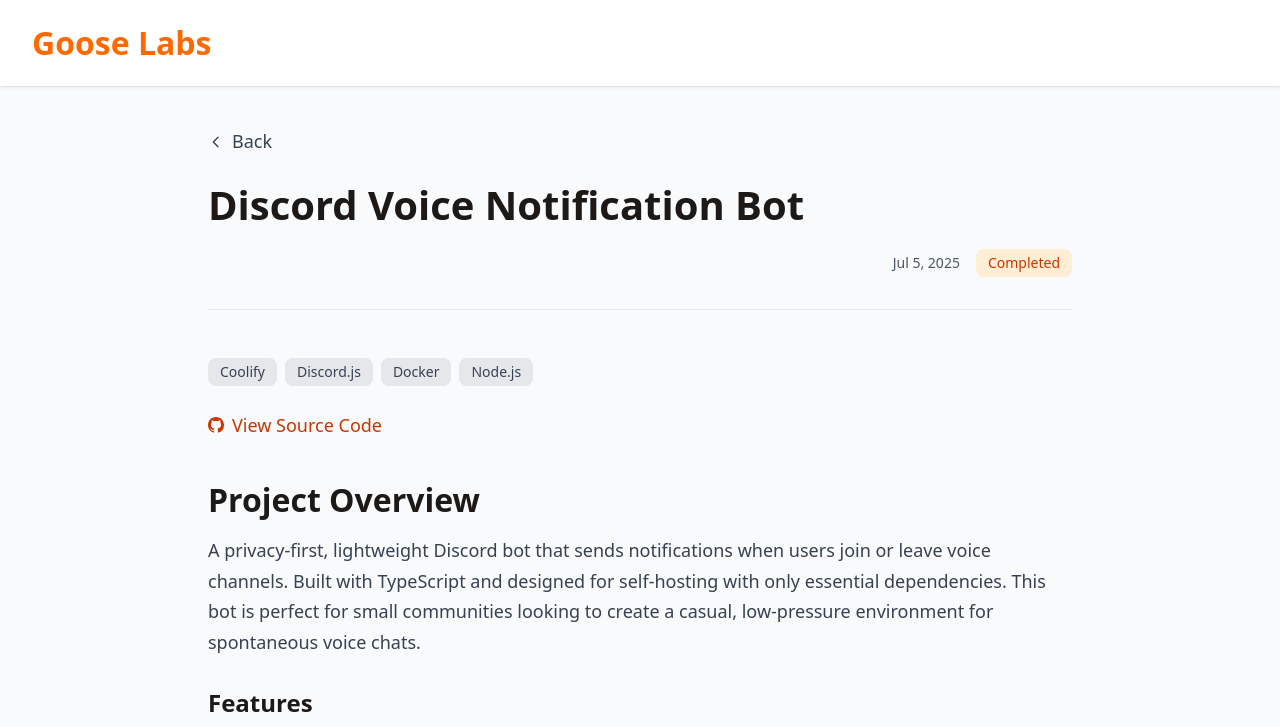
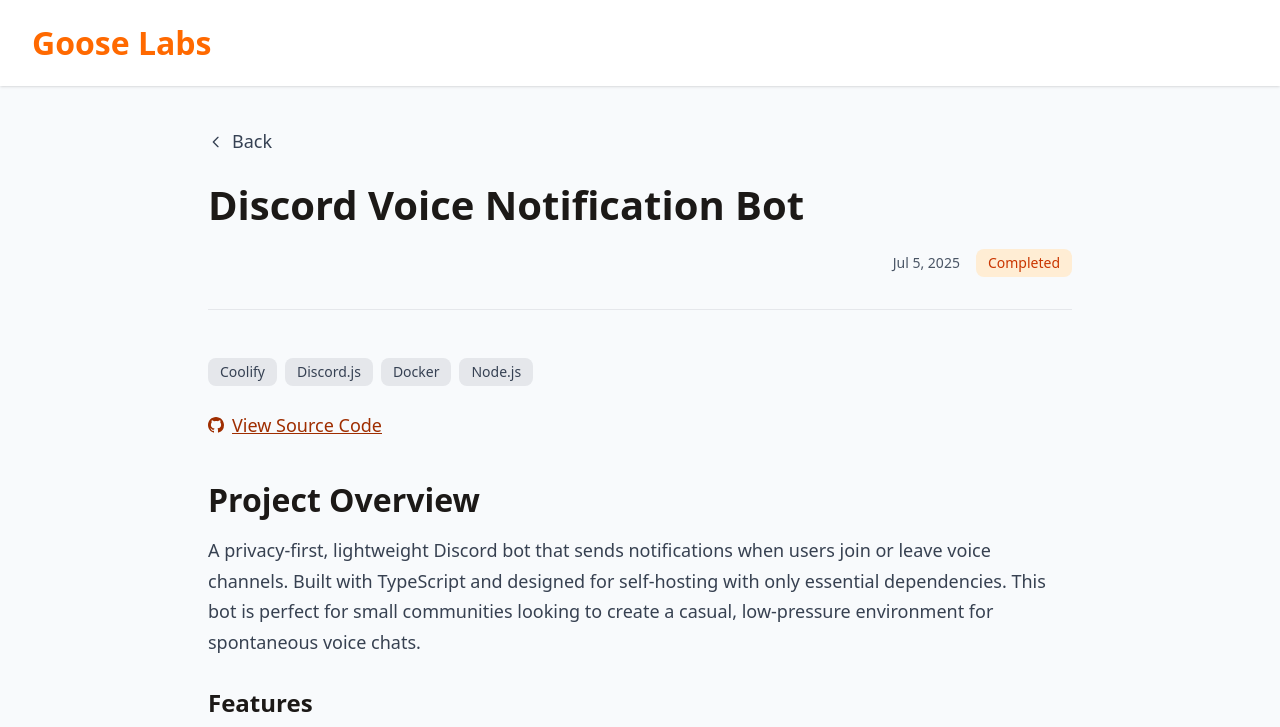
Before and after one commit to Alex-AK/goose-labs, an Astro site: page /project/discord-voice-notification-bot in a window 1280 px wide. In both pictures the pointer is over the link "View Source Code". Shown: the top 727 px of the page. Built offline with nearby package versions, Linux system fonts and the light colour scheme; Astro itself is replaced by a stand-in of ours.

Commit message:
fix: links inside a post show in orange instead of blending into the text

```diff
--- a/src/styles/global.css
+++ b/src/styles/global.css
@@ -45,6 +45,16 @@
 }
 h6 {
   font-size: 1rem;
+}
+
+.prose a {
+  color: var(--color-orange-700);
+  transition: color 200ms;
+}
+
+.prose a:hover {
+  color: var(--color-orange-800);
+  text-decoration: underline;
 }
 
 .prose code {
```
